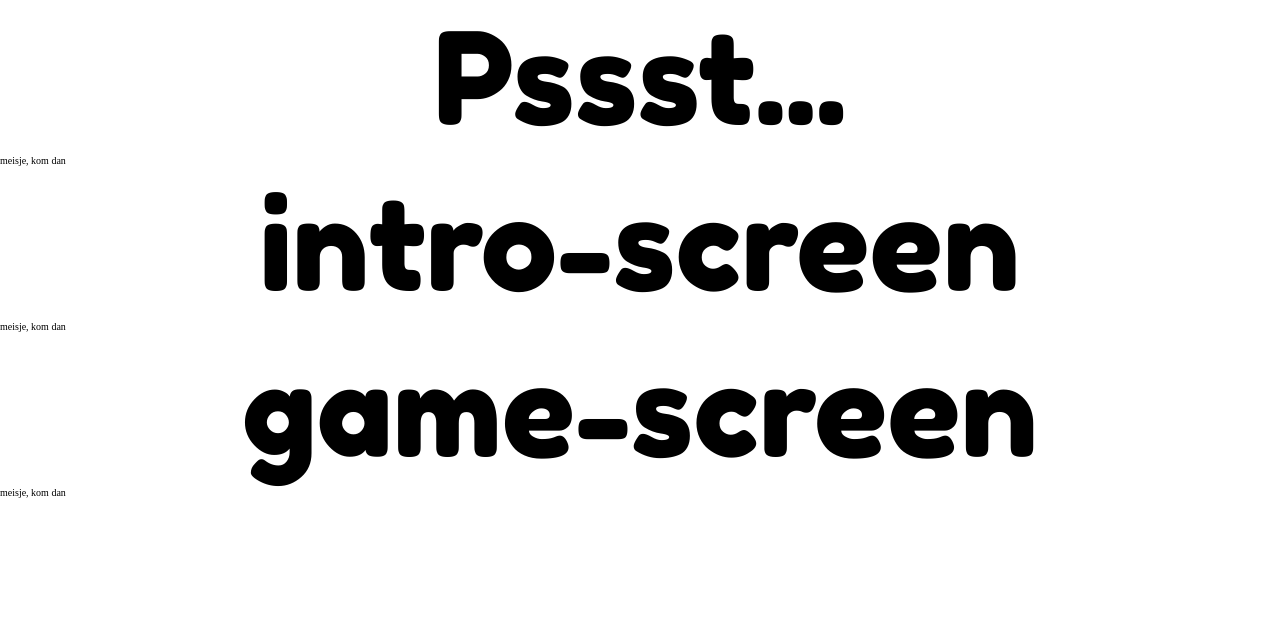
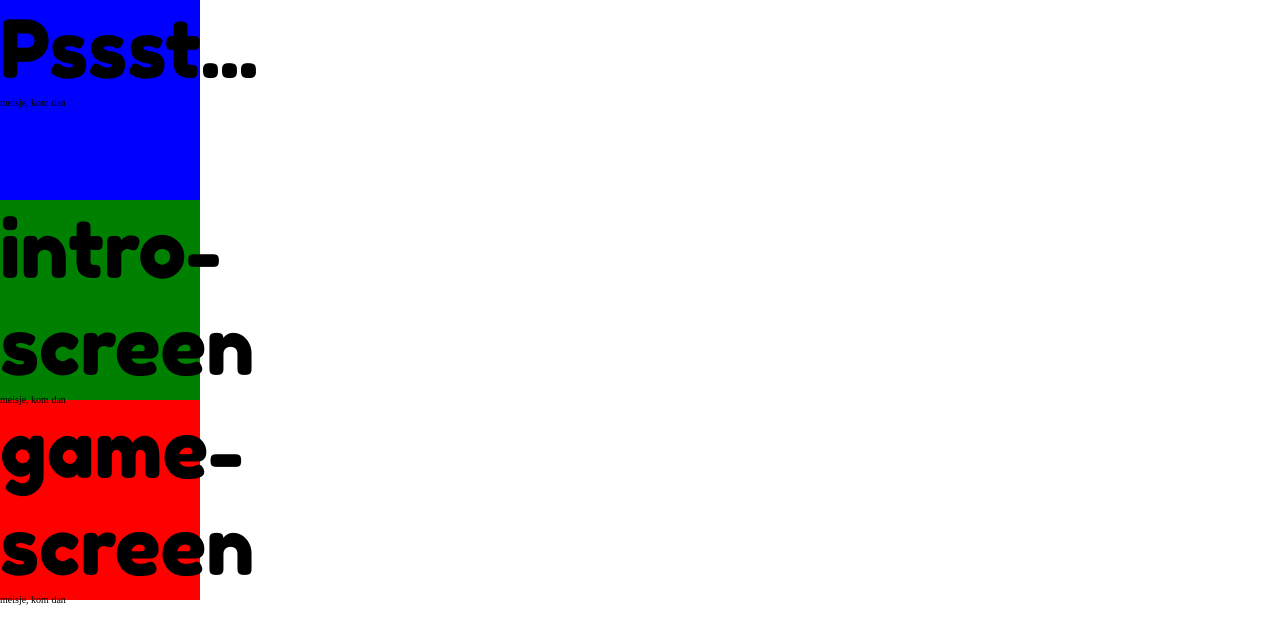
Before and after one commit to 0986265/ImpactWall, a plain HTML site: page index.html in a window 1280 px wide. Drawn offline with Linux system fonts and the light colour scheme.

Commit message:
Separated screen files

```diff
--- a/scss/_typography.scss
+++ b/scss/_typography.scss
@@ -3,7 +3,7 @@
 h1 {
     text-align: center;
     font-family: 'Fredoka One';
-    font-size: 8em;
+    font-size: 5em;
 }
 
 h2 {
--- a/scss/main.scss
+++ b/scss/main.scss
@@ -1,5 +1,9 @@
 @import "typography";
 @import "variables";
+
+@import "screens/attract-screen";
+@import "screens/intro-screen";
+@import "screens/game-screen";
 
 * {
   margin: 0;
--- /dev/null
+++ b/scss/screens/attract-screen.scss
@@ -0,0 +1,5 @@
+#attract-screen {
+    width: 200px;
+    height: 200px;
+    background-color: blue;
+}
--- /dev/null
+++ b/scss/screens/game-screen.scss
@@ -0,0 +1,5 @@
+#game-screen {
+    width: 200px;
+    height: 200px;
+    background-color: red;
+}
--- /dev/null
+++ b/scss/screens/intro-screen.scss
@@ -0,0 +1,5 @@
+#intro-screen {
+    width: 200px;
+    height: 200px;
+    background-color: green;
+}
```
Also changed, not shown: css/attract-screen.css (added), css/game-screen.css (added), css/intro-screen.css (added), css/main.css, 4 other files.
